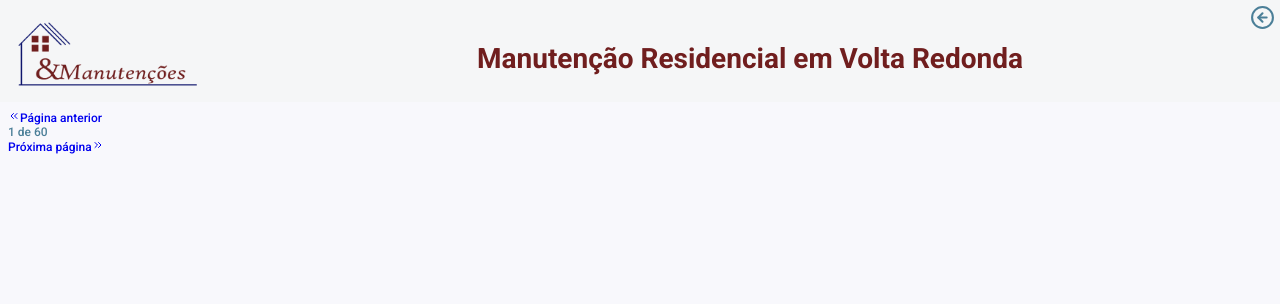
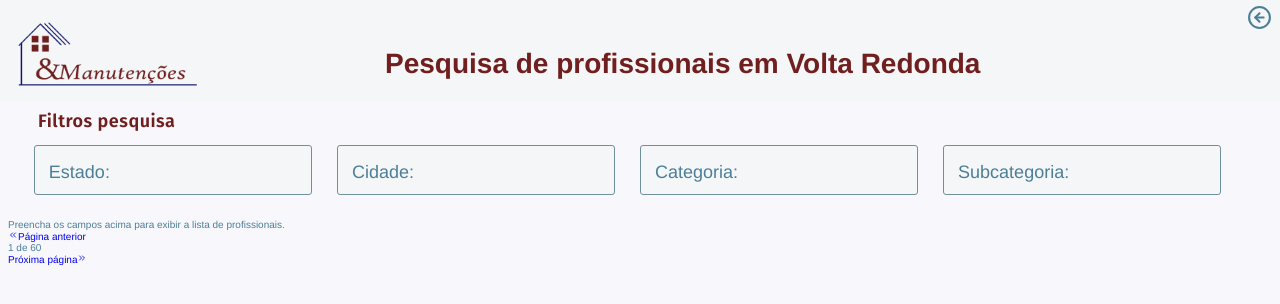
Before and after one commit to rizidorio/Profissionais, a React (Create React App) app: page /categorias in a window 1280 px wide. Shown: the top 304 px of the page. Built offline with nearby package versions, Linux system fonts and the light colour scheme.

Commit message:
Componente Input

```diff
--- a/public/index.html
+++ b/public/index.html
@@ -15,7 +15,7 @@
       user's mobile device or desktop. See https://developers.google.com/web/fundamentals/web-app-manifest/
     -->
     <link rel="manifest" href="%PUBLIC_URL%/manifest.json" />
-    <link href="https://fonts.googleapis.com/css2?family=Roboto:wght@100;300;400;500;700;900&display=swap" rel="stylesheet">
+    <link href="https://fonts.googleapis.com/css2?family=Arimo:wght@400;700&family=Fira+Sans:wght@400;600&display=swap" rel="stylesheet">
     <!--
       Notice the use of %PUBLIC_URL% in the tags above.
       It will be replaced with the URL of the `public` folder during the build.
--- a/src/App.css
+++ b/src/App.css
@@ -29,8 +29,12 @@ body {
 }
 
 body, input, button, textarea {
-    font: 500 1.2rem Roboto;
+    font: 400 1rem Arimo;
     color: var(--cor-botao);
+}
+
+h1, h2, h3, h4, h5, h6 {
+    font: 700 Fira Sans;
 }
 
 a {
--- a/src/components/Cabecalho/styles.css
+++ b/src/components/Cabecalho/styles.css
@@ -2,20 +2,21 @@
     max-width: 100%;
     max-height: 25rem;
     display: flex;
-    justify-content: start;
+    justify-content: flex-start;
     align-items: center;
     background: var(--cor-background-header);
     margin: 0 auto;
 }
 
 #page-header-content img {
-    width: 16rem;
+    width: 14rem;
 }
 
 .header-back-title {
     display: flex;
     justify-content: space-between;
-    margin: 0 auto;
+    margin-top: 1.2rem;
+    text-align: center;
 }
 
 .header-back-title strong {
@@ -26,7 +27,7 @@
 
 .header-back-title a {
     position: absolute;
-    right: 5px;
+    right: 8px;
     top: 5px;
     color: var(--cor-botao);
     transition: opacity 0.2s;
@@ -46,6 +47,11 @@
         width: 22rem;
     }
 
+    .header-back-title {
+        margin-left: 16rem;
+
+    }
+
     .header-back-title strong {
         font-size: 2.8rem;
     }
--- /dev/null
+++ b/src/components/CampoTexto/index.tsx
@@ -0,0 +1,22 @@
+import React from 'react';
+
+import './styles.css';
+
+interface CampoTextoProps {
+    type: string,
+    id: string,
+    placeholder: string,
+    label: string,
+    name: string
+}
+
+const CampoTexto: React.FC<CampoTextoProps> = (props) => {
+    return (
+        <div className="campos">
+            <input type={props.type} id={props.id} placeholder={props.placeholder} />
+            <label htmlFor={props.name}>{props.label}:</label>
+        </div>
+    );
+}
+
+export default CampoTexto;
--- /dev/null
+++ b/src/components/CampoTexto/styles.css
@@ -0,0 +1,73 @@
+
+.campos {
+    position: relative;
+    padding-top: 1.3rem;
+}
+
+.campos input {
+    width: 100%;
+    position: relative;
+    outline: none;
+    font-size: 1.2rem;
+    padding: 15px 20px;
+    border: 1px solid var(--cor-hover);
+    border-radius: 0.3rem;
+    transition: all 0.2s linear;
+    -webkit-transition: all 0.2s linear;
+    -moz-transition: all 0.2s linear;
+    background-color: var(--cor-background-header);
+}
+
+.campos input:focus {
+    border: 2px solid var(--cor-principal);
+
+}
+
+.campos input::placeholder {
+    color: transparent;
+}
+
+.campos label {
+    pointer-events: none;
+    position: absolute;
+    top: calc(50% - 0.4rem);
+    left: 1rem;
+    transition: all 0.2s linear;
+    -webkit-transition: all 0.2s linear;
+    -moz-transition: all 0.2s linear;
+    padding: 0.5rem;
+    box-sizing: border-box;
+    font-size: 1rem;
+}
+
+.campos input:focus + label,
+.campos input:not(:placeholder-shown) + label {
+    font-size: 1.1rem;
+    font-weight: bold;
+    top: 0;
+    background-color: var(--cor-background);
+}
+
+@media(min-width: 700px) {
+    .campos {
+        display: inline-block;
+        width: 22%;
+        margin-right: 2.5rem;
+    }
+
+    .campos input {
+        font-size: 1.6rem;
+        margin-bottom: 1.2rem;
+    }
+
+    .campos label {
+        top: calc(50% - 1.2rem);
+        font-size: 1.8rem;
+    }
+
+    .campos input:focus + label,
+    .campos input:not(:placeholder-shown) + label {
+        font-size: 1.7rem;
+        top: -1px;
+    }
+}
--- a/src/pages/Home/styles.css
+++ b/src/pages/Home/styles.css
@@ -62,6 +62,8 @@
     justify-content: flex-start;
     transition: 0.8s;
     border-radius: 0.5rem;
+    line-height: 2.5rem;
+    font-weight: bold;
 }
 
 .botoes-container a:first-child {
--- a/src/pages/Listagem/index.tsx
+++ b/src/pages/Listagem/index.tsx
@@ -6,6 +6,7 @@ import Cabecalho from '../../components/Cabecalho';
 
 import './styles.css';
 import Dados from '../../components/DadosLista';
+import CampoTexto from '../../components/CampoTexto';
 
 type props = {prof: string};
 
@@ -14,9 +15,47 @@ const Lista = ({match}: RouteComponentProps<props>) => {
     return (
         <div id="page-list">
             <div id="page-list-content" className="container">
-                <Cabecalho titulo="Manutenção Residencial em Volta Redonda"/>
+                <Cabecalho titulo="Pesquisa de profissionais em Volta Redonda"/>
                 <main>
+                    <form className="form-pesquisa">
+                        <fieldset>
+                            <legend>Filtros pesquisa</legend>
+                            <CampoTexto
+                                type="text"
+                                id="estado"
+                                placeholder=" "
+                                label="Estado"
+                                name="estado"
+                            />
 
+                            <CampoTexto
+                                type="text"
+                                id="cidade"
+                                placeholder=" "
+                                label="Cidade"
+                                name="cidade"
+                            />
+
+                            <CampoTexto
+                                type="text"
+                                id="categoria"
+                                placeholder=" "
+                                label="Categoria"
+                                name="categoria"
+                            />
+
+                            <CampoTexto
+                                type="text"
+                                id="subcategoria"
+                                placeholder=" "
+                                label="Subcategoria"
+                                name="subcategoria"
+                            />
+                        </fieldset>
+                    </form>
+                    <div className="lista-profissionais">
+                        <p>Preencha os campos acima para exibir a lista de profissionais.</p>
+                    </div>
                     <footer>
                         <a href="/pagina" className="esquerda">
                             <span >
--- a/src/pages/Listagem/styles.css
+++ b/src/pages/Listagem/styles.css
@@ -7,11 +7,34 @@
     padding: 0.8rem;
 }
 
+.form-pesquisa {
+    border-bottom: 1px solid var(--cor-botao);
+    width: 100%;
+    margin-bottom: 1.8rem;
+}
+
 .form-pesquisa fieldset {
+    margin-bottom: 1.2rem;
     border: 0;
 }
 
 .form-pesquisa fieldset legend {
     color: var(--cor-titulo);
-    margin-bottom: 1.2rem;
+    font: 700 1.2rem Fira Sans;
+    letter-spacing: 0.05rem;
 }
+
+@media(min-width: 700px) {
+    .form-pesquisa {
+        display: inline;
+        text-align: center;
+    }
+
+    .form-pesquisa fieldset legend {
+        font-size: 1.8rem;
+        text-align: initial;
+        margin-left: 3rem;
+    }
+
+
+}
```
